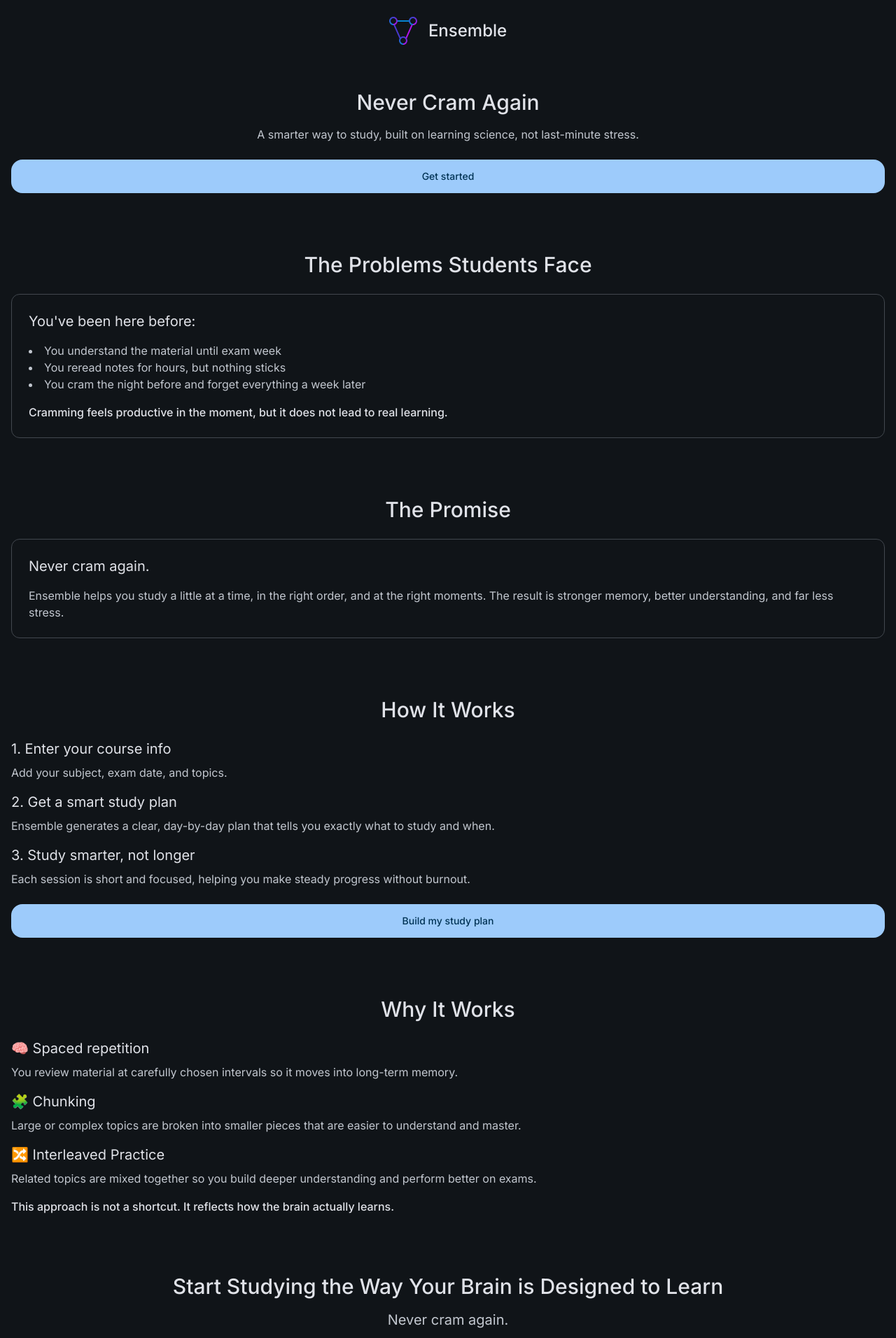
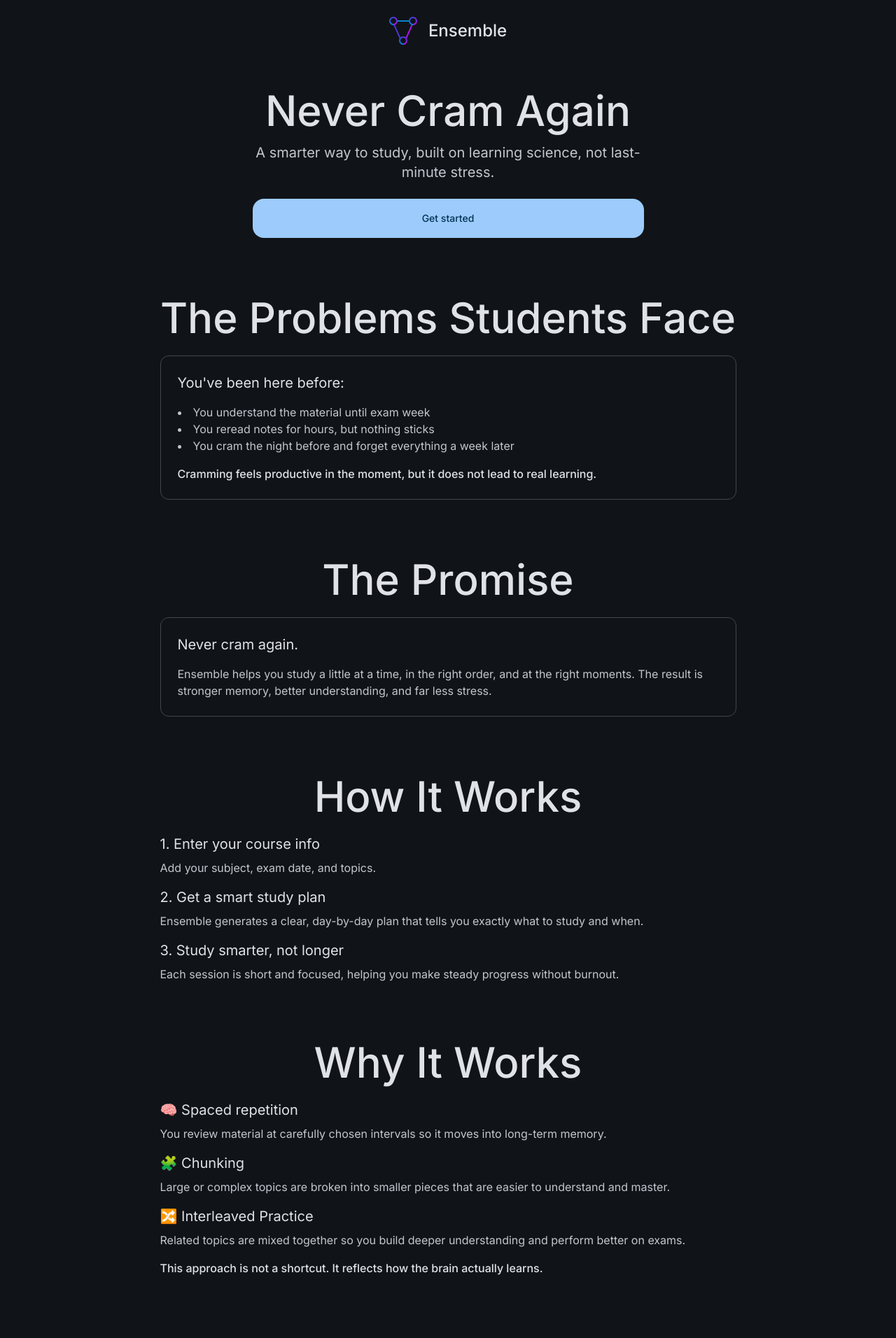
Before and after one commit to RichDBrown/ensemble, a Next.js app: page / in a window 1280 px wide. Shown: the part 40-1952 px from the top of the page at 70% size. Built offline with nearby package versions, Linux system fonts and the light colour scheme.

Commit message:
Add responsive design to landing page

```diff
--- a/app/page.tsx
+++ b/app/page.tsx
@@ -4,8 +4,8 @@ import Link from "next/link";
 
 export default function LandingPage() {
   return (
-    <main className="flex flex-col gap-y-21 pt-16 pb-6 px-4">
-      <section className="flex flex-col items-center w-full">
+    <main className="flex flex-col items-center gap-y-21 pt-16 pb-6 md:pb-16 px-4">
+      <section className="flex flex-col items-center w-full md:max-w-139.75">
         <div className="flex items-center gap-x-4">
           <Image
             src={Logo}
@@ -16,20 +16,22 @@ export default function LandingPage() {
           />
           <h1 className="text-2xl font-medium">Ensemble</h1>
         </div>
-        <h2 className="mt-16 text-3xl font-medium">Never Cram Again</h2>
-        <p className="mt-4 text-center text-on-surface-variant">
+        <h2 className="mt-16 text-3xl md:text-6xl font-medium">
+          Never Cram Again
+        </h2>
+        <p className="mt-4 text-xl text-center text-on-surface-variant">
           A smarter way to study, built on learning science, not last-minute
           stress.
         </p>
         <Link
           href="/dashboard"
-          className="flex items-center justify-center mt-6 w-full h-12 text-sm font-medium text-on-primary bg-primary rounded-2xl hover:bg-[#AFCFFB] active:bg-[#AFCFFB] transition-colors"
+          className="flex items-center justify-center mt-6 w-full h-12 md:h-14 text-sm font-medium text-on-primary bg-primary rounded-2xl hover:bg-[#AFCFFB] active:bg-[#AFCFFB] transition-colors"
         >
           Get started
         </Link>
       </section>
-      <section className="flex flex-col items-center w-full">
-        <h2 className="text-center text-3xl font-medium">
+      <section className="flex flex-col items-center w-full md:max-w-205.75">
+        <h2 className="text-center text-3xl md:text-6xl font-medium">
           The Problems Students Face
         </h2>
         <div className="flex flex-col w-full gap-y-4 p-6 mt-6 border border-outline-variant rounded-xl">
@@ -47,8 +49,10 @@ export default function LandingPage() {
           </p>
         </div>
       </section>
-      <section className="flex flex-col items-center w-full">
-        <h2 className="text-center text-3xl font-medium">The Promise</h2>
+      <section className="flex flex-col items-center w-full md:max-w-205.75">
+        <h2 className="text-center text-3xl md:text-6xl font-medium">
+          The Promise
+        </h2>
         <div className="flex flex-col w-full gap-y-4 p-6 mt-6 border border-outline-variant rounded-xl">
           <p className="text-xl">Never cram again.</p>
           <p className="text-on-surface-variant">
@@ -58,8 +62,10 @@ export default function LandingPage() {
           </p>
         </div>
       </section>
-      <section className="flex flex-col items-center w-full">
-        <h2 className="text-center text-3xl font-medium">How It Works</h2>
+      <section className="flex flex-col items-center w-full md:max-w-205.75">
+        <h2 className="text-center text-3xl md:text-6xl font-medium">
+          How It Works
+        </h2>
         <p className="self-start mt-6 text-xl">1. Enter your course info</p>
         <p className="self-start mt-2 text-on-surface-variant">
           Add your subject, exam date, and topics.
@@ -76,13 +82,15 @@ export default function LandingPage() {
         </p>
         <Link
           href="/dashboard"
-          className="flex items-center justify-center mt-6 w-full h-12 text-sm font-medium text-on-primary bg-primary rounded-2xl hover:bg-[#AFCFFB] active:bg-[#AFCFFB] transition-colors"
+          className="flex items-center justify-center md:hidden mt-6 w-full h-12 text-sm font-medium text-on-primary bg-primary rounded-2xl hover:bg-[#AFCFFB] active:bg-[#AFCFFB] transition-colors"
         >
           Build my study plan
         </Link>
       </section>
-      <section className="flex flex-col items-center w-full">
-        <h2 className="text-center text-3xl font-medium">Why It Works</h2>
+      <section className="flex flex-col items-center w-full md:max-w-205.75">
+        <h2 className="text-center text-3xl md:text-6xl font-medium">
+          Why It Works
+        </h2>
         <p className="self-start mt-6 text-xl">🧠 Spaced repetition</p>
         <p className="self-start mt-2 text-on-surface-variant">
           You review material at carefully chosen intervals so it moves into
@@ -103,16 +111,16 @@ export default function LandingPage() {
           learns.
         </p>
       </section>
-      <section className="flex flex-col items-center w-full">
-        <h2 className="text-center text-3xl font-medium">
+      <section className="flex flex-col items-center w-full md:max-w-205.75">
+        <h2 className="text-center text-3xl md:text-6xl font-medium">
           Start Studying the Way Your Brain is Designed to Learn
         </h2>
-        <p className="mt-4 text-xl text-on-surface-variant">
+        <p className="mt-4 text-xl md:text-xl text-on-surface-variant">
           Never cram again.
         </p>
         <Link
           href="/dashboard"
-          className="flex items-center justify-center mt-6 w-full h-12 text-sm font-medium text-on-primary bg-primary rounded-2xl hover:bg-[#AFCFFB] active:bg-[#AFCFFB] transition-colors"
+          className="flex items-center justify-center mt-6 w-full h-12 md:h-14 text-sm font-medium text-on-primary bg-primary rounded-2xl hover:bg-[#AFCFFB] active:bg-[#AFCFFB] transition-colors"
         >
           Create my study plan
         </Link>
```
Also changed, not shown: 1 other file (tests, documents, lock files or other folders).
